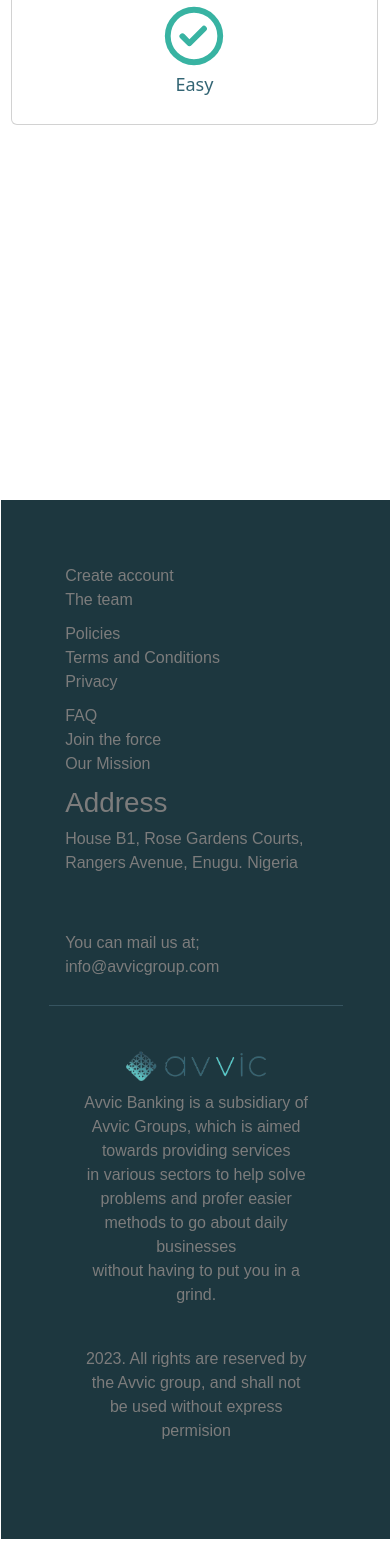
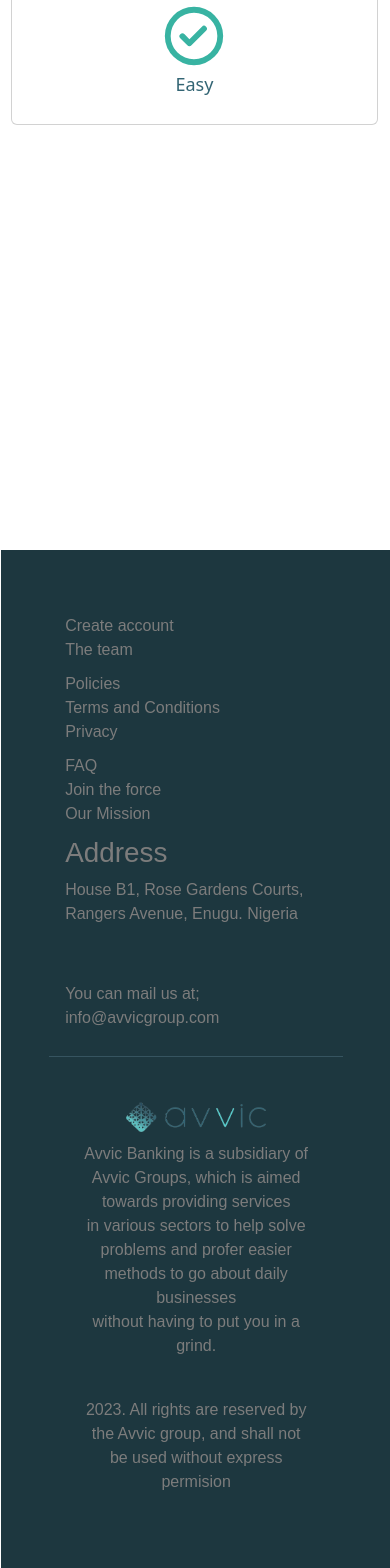
Before and after one commit to Ichie235/coming-soonPage, a React (Create React App) app: page / in a window 390 px wide. Shown: the part 1222-2790 px from the top of the page. Before the commit the page ends 2761 px from the top, so only its background shows below. Built offline with nearby package versions, Linux system fonts and the light colour scheme; a web font is replaced by a local one.

Commit message:
latest commit

```diff
--- a/src/App.js
+++ b/src/App.js
@@ -1,6 +1,6 @@
 import './App.css';
 
-import NAVBAR from './components/Navbar/NavBar'
+import NAVBAR from './components/Nav/NavBar'
 import ComingSoon from './components/page/ComingSoon';
 import Footer from './components/Footer/Footer';
 
--- a/src/assets/css/footer.css
+++ b/src/assets/css/footer.css
@@ -1,6 +1,6 @@
 .footer {
   position: absolute;
-  top: 113%;
+  top: 116%;
   background: #1d373f;
   font-family: Varela Round, sans-serif;
   padding: 3rem;
@@ -43,7 +43,7 @@
 
 @media screen and (max-width: 576px) {
   .footer {
-    top: 204%;
+    top: 210%;
     left: 0.3%;
     width: 100%;
   }
--- a/src/components/Navbar/Navbar.js
+++ b/src/components/Nav/NavBar.js
@@ -1,3 +1,5 @@
+import React from "react";
+
 import Container from "react-bootstrap/Container";
 import Nav from "react-bootstrap/Nav";
 import Navbar from "react-bootstrap/Navbar";
@@ -6,8 +8,6 @@
 
 import "../../assets/css/navBar.css"
 import Logo from "../../assets/images/avvic-logo-1.png"
-
-import React from "react";
 
 function NavBar() {
   return (
```
